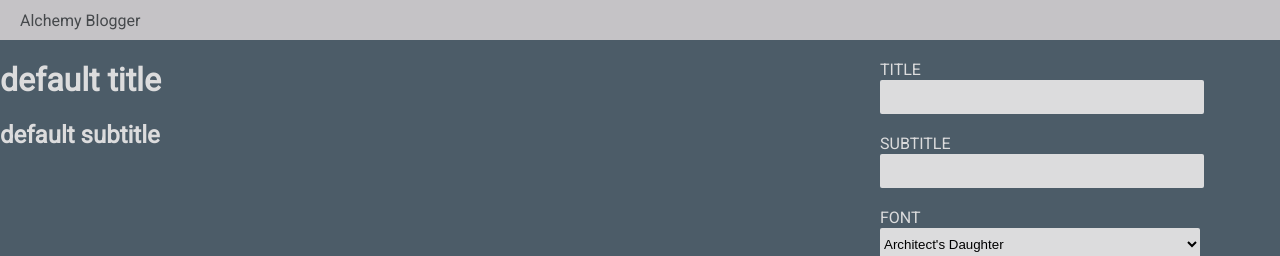
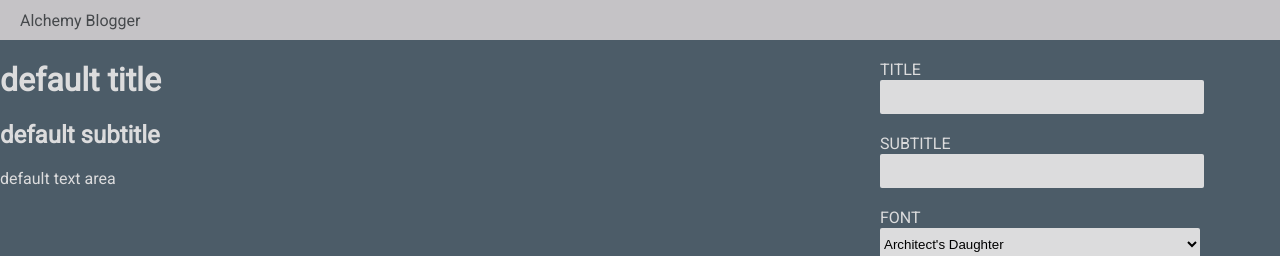
Before and after one commit to Zachary-Piontek/React-HB-Blog-Builder, a React (Create React App) app: page / in a window 1280 px wide. Shown: the top 256 px of the page. Built offline with nearby package versions, Linux system fonts and the light colour scheme; a web font is replaced by a local one.

Commit message:
added final state for text area

```diff
--- a/src/components/Editor/Editor.js
+++ b/src/components/Editor/Editor.js
@@ -2,7 +2,7 @@ import React from 'react';
 
 import './Editor.css';
 
-export default function Editor({ title, setTitle, subtitle, setSubTitle, font, setFont, setAlign }) {
+export default function Editor({ title, setTitle, subtitle, setSubTitle, font, setFont, setAlign, text, setText }) {
   return (
     <div className="editor">
       <div className="form-control">
@@ -44,7 +44,7 @@ export default function Editor({ title, setTitle, subtitle, setSubTitle, font, s
         </div>
       </div>
       <div className="form-control">
-        <textarea style={{ height: '250px' }} />
+        <textarea style={{ height: '250px' }} value={text} onChange={ (event) => setText(event.target.value)} />
         <label>Text</label>
       </div>
     </div>
--- a/src/components/Home/Home.js
+++ b/src/components/Home/Home.js
@@ -12,13 +12,13 @@ export default function Home() {
   const [subtitle, setSubTitle] = useState('default subtitle');
   const [font, setFont] = useState();
   const [align, setAlign] = useState();
-
+  const [text, setText] = useState('default text area');
 
   return (
     <main>
       {/* pass the state variables as props to the presentational components */}
-      <Preview title={title} subtitle={subtitle} font={font} align={align}/>
-      <Editor setTitle={setTitle} setSubTitle={setSubTitle} setFont={setFont} setAlign={setAlign}/>
+      <Preview title={title} subtitle={subtitle} font={font} align={align} text={text} />
+      <Editor setTitle={setTitle} setSubTitle={setSubTitle} setFont={setFont} setAlign={setAlign} setText={setText}/>
     </main>
   );
 }
--- a/src/components/Preview/Preview.js
+++ b/src/components/Preview/Preview.js
@@ -2,7 +2,7 @@ import React from 'react';
 
 import './Preview.css';
 
-export default function Preview({ title, subtitle, font, align }) {
+export default function Preview({ title, subtitle, font, align, text }) {
   // implement a Preview screen here
   //  Note - the HTML should have the following structure
   //  the main div should have a class of preview and the font-name prop
@@ -11,6 +11,7 @@ export default function Preview({ title, subtitle, font, align }) {
     <div className={`${font}`} style={{ textAlign: `${align}` }}>
       <h1>{title}</h1>
       <h2>{subtitle}</h2>
+      <p>{text}</p>
     </div>
 
   );
```
